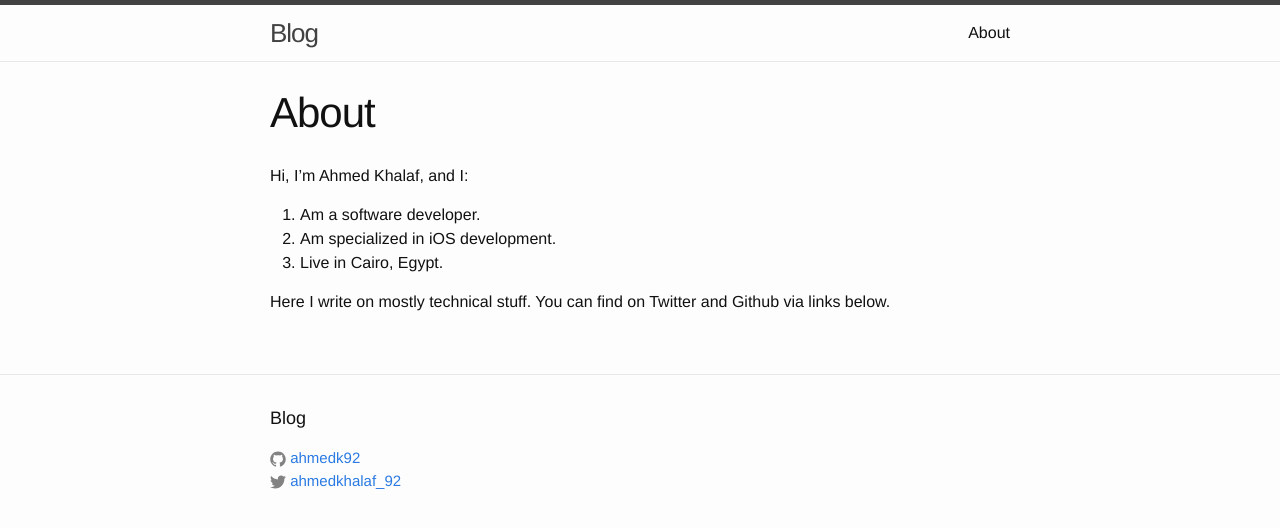
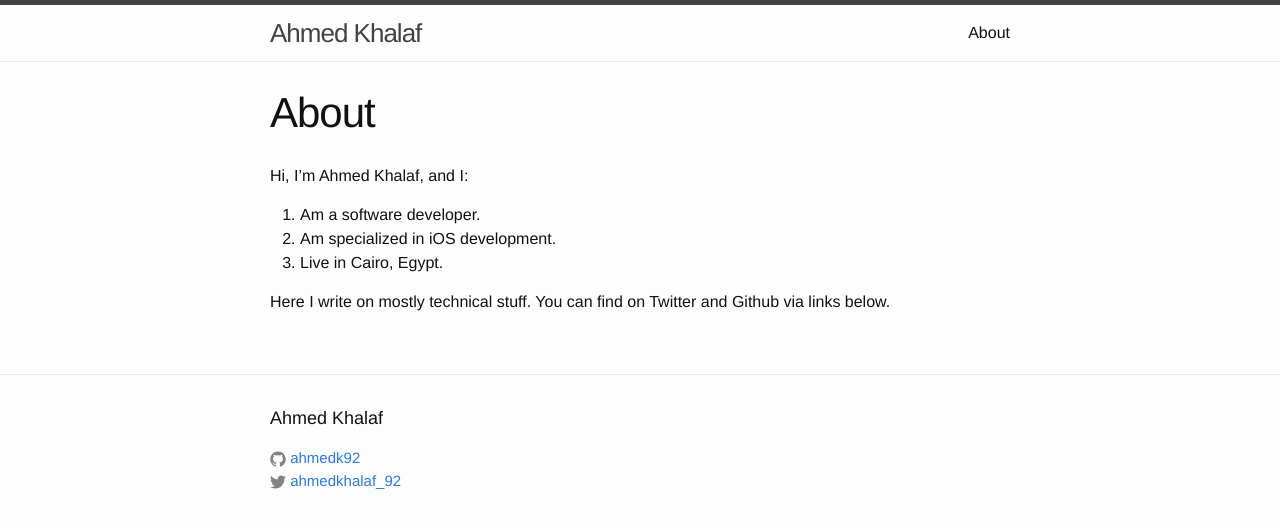
Before and after one commit to ahmedk92/ahmedk92.github.io, a Jekyll site: the page built from about.md, in a window 1280 px wide. Shown: the top 528 px of the page. Built offline with Jekyll 4.4.1, drawn with Linux system fonts in a browser that asks for light colours.

Commit message:
site title

```diff
--- a/_config.yml
+++ b/_config.yml
@@ -6,7 +6,7 @@
 # 'jekyll serve'. If you change this file, please restart the server process.
 
 # Site settings
-title: Blog
+title: Ahmed Khalaf
 #email: your-email@domain.com
 # description: > # this means to ignore newlines until "baseurl:"
 #   Write an awesome description for your new site here. You can edit this
```
